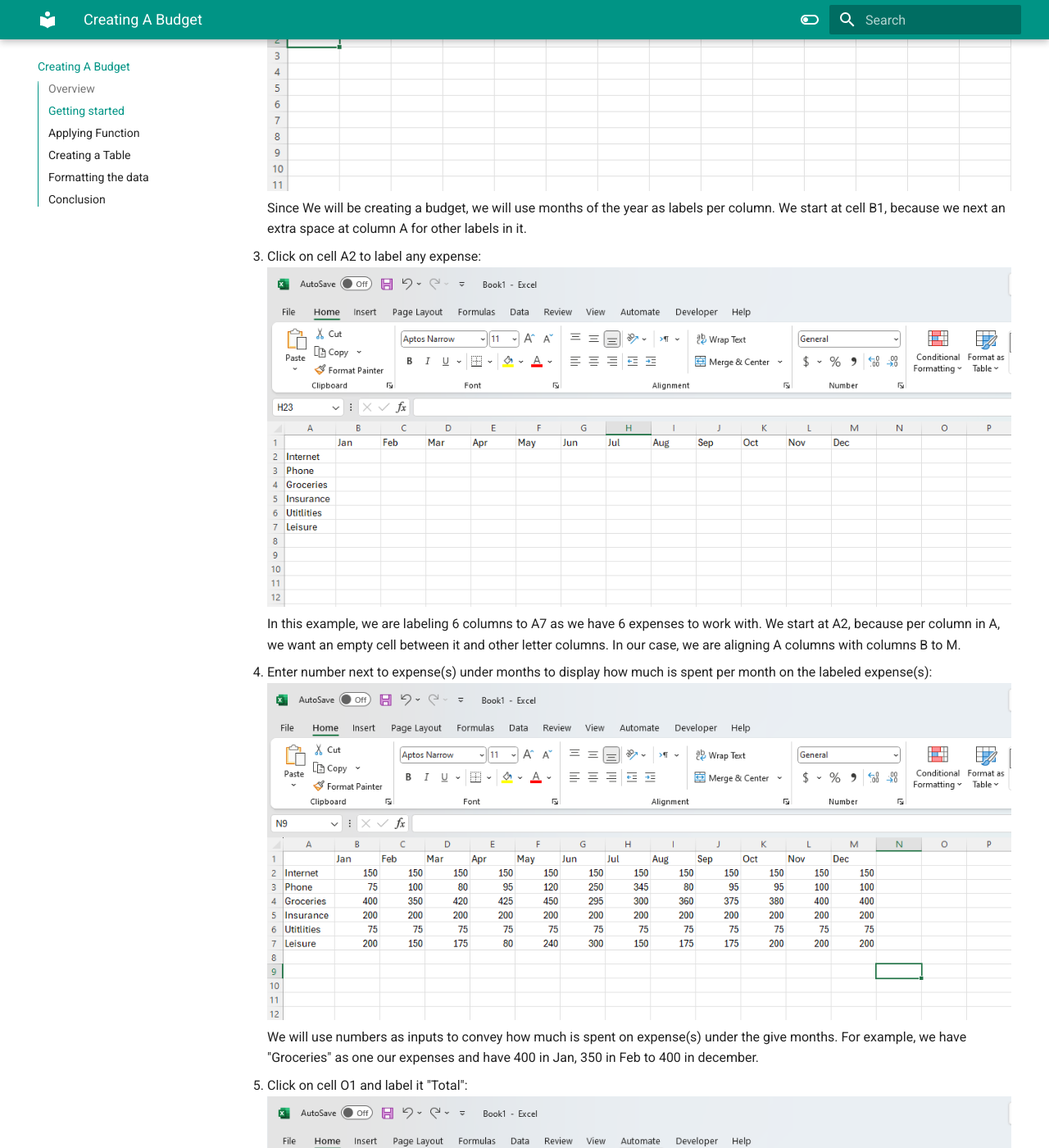
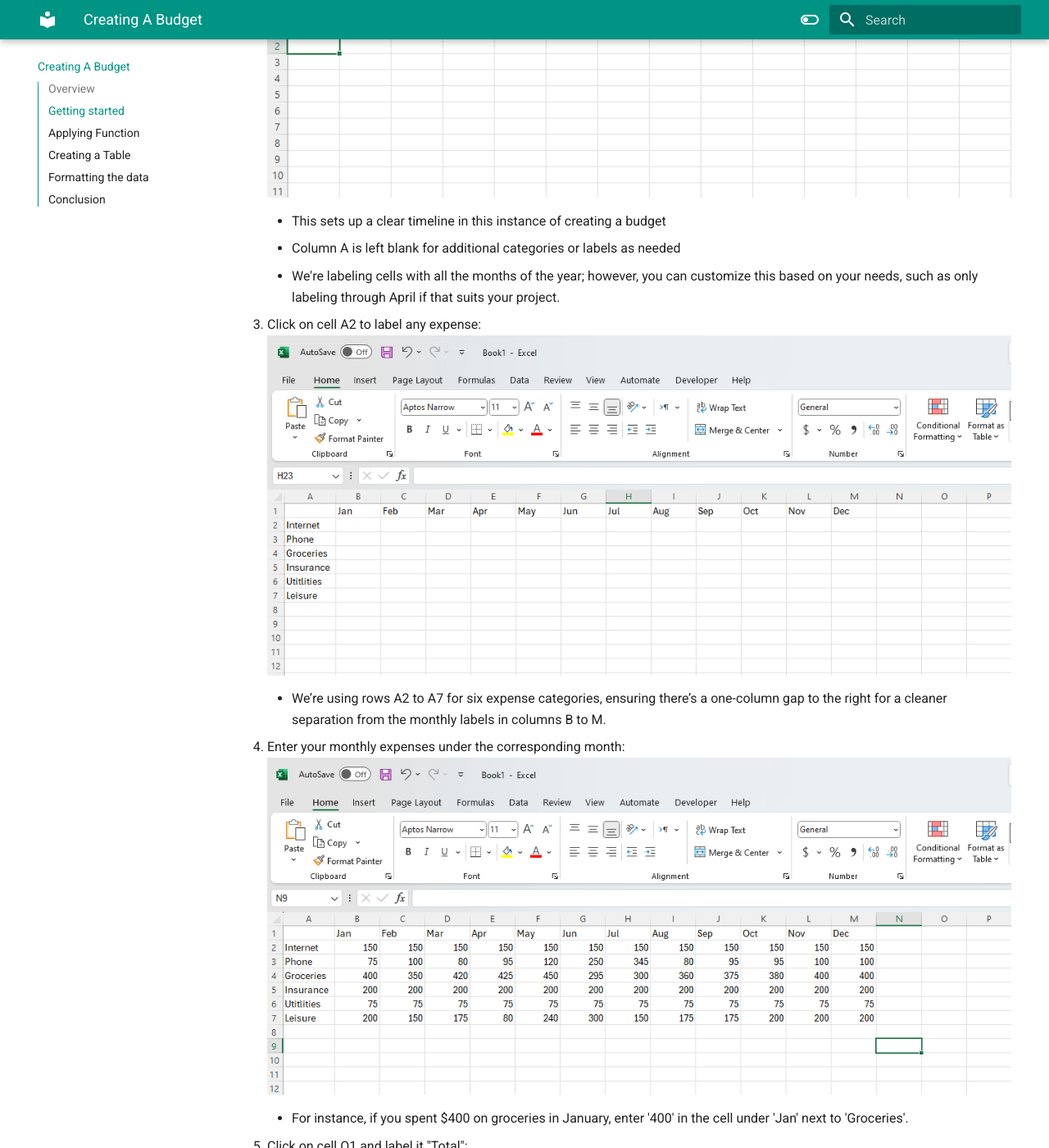
Before and after one commit to Hmute/ExcelUserDoc, an MkDocs documentation site: the page built from docs/Task1.md, in a window 1280 px wide and 1400 px high, scrolled down 1236 px. Shown: the whole window at 82% size. Built offline with MkDocs 1.6.1 and Material for MkDocs 9.7.7, drawn with Linux system fonts in a browser that asks for light colours; emoji names are drawn with the system emoji font; some of the changed text lies outside the part shown.

```diff
--- a/docs/Task1.md
+++ b/docs/Task1.md
@@ -11,29 +11,32 @@ We will be creating a hypothetical budget to give you a general idea of how Exce
 
 1. Click on "Blank workbook" to create a new worksheet:
 ![Task1 Image](Assets/Task1/Task1_1A.png)
-You should be on "Home" section to access "Blank workbook"
+    * You should be on "Home" section to access "Blank workbook"
 
 
-2. Label the cells on row 1 from B1 the months of a year in order:
+2. Label the cells from B1 onward with the months of the year.:
 ![Task1 Image](Assets/Task1/Task1_2.png)
-Since We will be creating a budget, we will use months of the year as labels per column. We start at cell B1, because we next an extra space at column A for other labels in it.
+    * This sets up a clear timeline in this instance of creating a budget
+    * Column A is left blank for additional categories or labels as needed
+    * We're labeling cells with all the months of the year; however, you can customize this based on your needs, such as only labeling through April if that suits your project.
 
 3. Click on cell A2 to label any expense:
 ![Task1 Image](Assets/Task1/Task1_3.png)
-In this example, we are labeling 6 columns to A7 as we have 6 expenses to work with. We start at A2, because per column in A, we want an empty cell between it and other letter columns. In our case, we are aligning A columns with columns B to M.
+    * We’re using rows A2 to A7 for six expense categories, ensuring there’s a one-column gap to the right for a cleaner separation from the monthly labels in columns B to M.
 
-4. Enter number next to expense(s) under months to display how much is spent per month on the labeled expense(s):
+
+4. Enter your monthly expenses under the corresponding month:
 ![Task1 Image](Assets/Task1/Task1_4.png)
-We will use numbers as inputs to convey  how much is spent on expense(s) under the give months. For example, we have "Groceries" as one our expenses and have 400 in Jan, 350 in Feb to 400 in december.
+    * For instance, if you spent $400 on groceries in January, enter '400' in the cell under 'Jan' next to 'Groceries'.
 
 5. Click on cell O1 and label it "Total":
 ![Task1 Image](Assets/Task1/Task1_5.png)
-The purpose of this step is to sum the number entries, which are expenses per month. We chose cell O1 to make spaces between the Total label and other labels. You should always have a distance of at least one column between the data added and the result.
+    * This step is for totaling the monthly expenses. We use cell O1 for the 'Total' column to maintain a clear separation from the monthly data, ensuring there's at least one blank column as for easy distinction.
 
-## Applying [_Function_](Glossary.md)
+## Applying [Function](Glossary.md)
 
 !!! note "Info"
-    <i class="fas fa-exclamation-triangle"></i> Function can only be applied to the data of the same data type. For instance, "SUM" function in Excel can only be applied to numbers.
+    <i class="fas fa-exclamation-triangle"></i> [Function](Glossary.md) can only be applied to the data of the same data type. For instance, "SUM" function in Excel can only be applied to numbers.
 
 6. Enter "=sum(" under "Total" cell:
 ![Task1 Image](Assets/Task1/Task1_6.png)
@@ -41,7 +44,7 @@ The purpose of this step is to sum the number entries, which are expenses per mo
 7. Click and drag the mouse over the numbers, then hit enter to sum how much is spent on expense(s) over time:
 ![Task1 Image](Assets/Task1/Task1_7.png)
 ![Task1 Image](Assets/Task1/Task1_7B.png)
-Doing this will gather all the numbers to be summed. Again, SUM function only works with numerical values.
+    * Doing this will gather all the numbers to be summed. Again, SUM function only works with numerical values.
 
 ## Creating a [Table](Glossary.md)
 8. Click and drag the mouse over the table and press ALT + H:
@@ -61,7 +64,7 @@ We will [_format_](Glossary.md) the number data into currency as our example in
 
 11. Click and drag over the number data and click the dollar icon($) under the "Number" sub  section of the "Home" tab, Between "Alignment", and "Styles":
 ![Task1 Image](Assets/Task1/Task1_10B.png)
-In order to display currency as format of the number entries, we will be formatting our entries to currency.
+    * In order to display currency as format of the number entries, we will be formatting our entries to currency.
 
 
 12. Press CTRL + S, label the "File name" "budget" and click "Save" to save:
```
Also changed, not shown: docs/TroubleShooting.md (+1 -1 lines), docs/index.md (+24 -4 lines).
